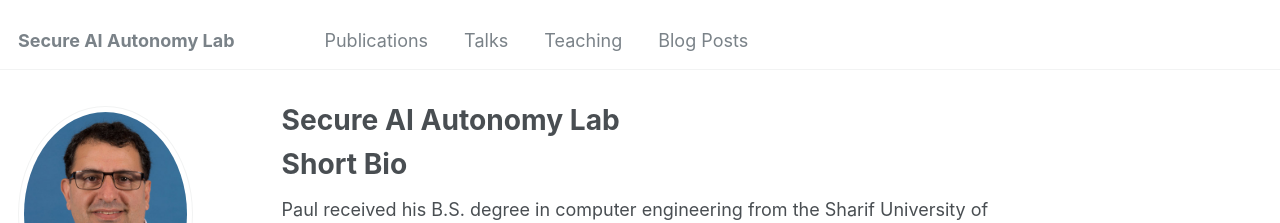
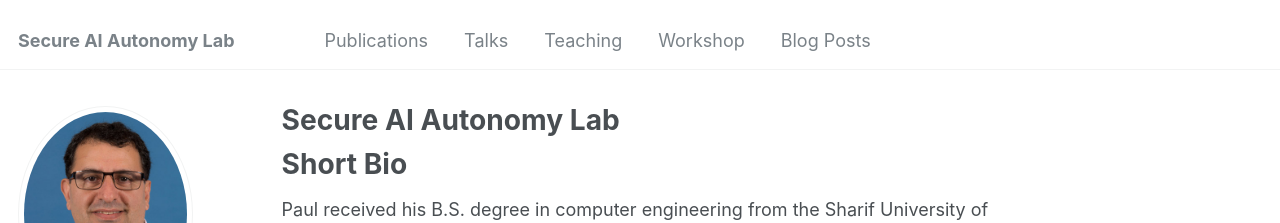
Before and after one commit to SecureAIAutonomyLab/SecureAIAutonomyLab.github.io, a Jekyll site: the page built from _pages/about.md, in a window 1280 px wide. Shown: the top 223 px of the page. Built offline with Jekyll 4.4.1, drawn with Linux system fonts in a browser that asks for light colours; some web fonts are replaced.

Commit message:
Update navigation.yml

```diff
--- a/_data/navigation.yml
+++ b/_data/navigation.yml
@@ -9,8 +9,8 @@ main:
   - title: "Teaching"
     url: /teaching/
 
-  # - title: "Portfolio"
-    # url: /portfolio/
+  - title: "Workshop"
+    url: /portfolio/
 
   - title: "Blog Posts"
     url: /year-archive/
```
